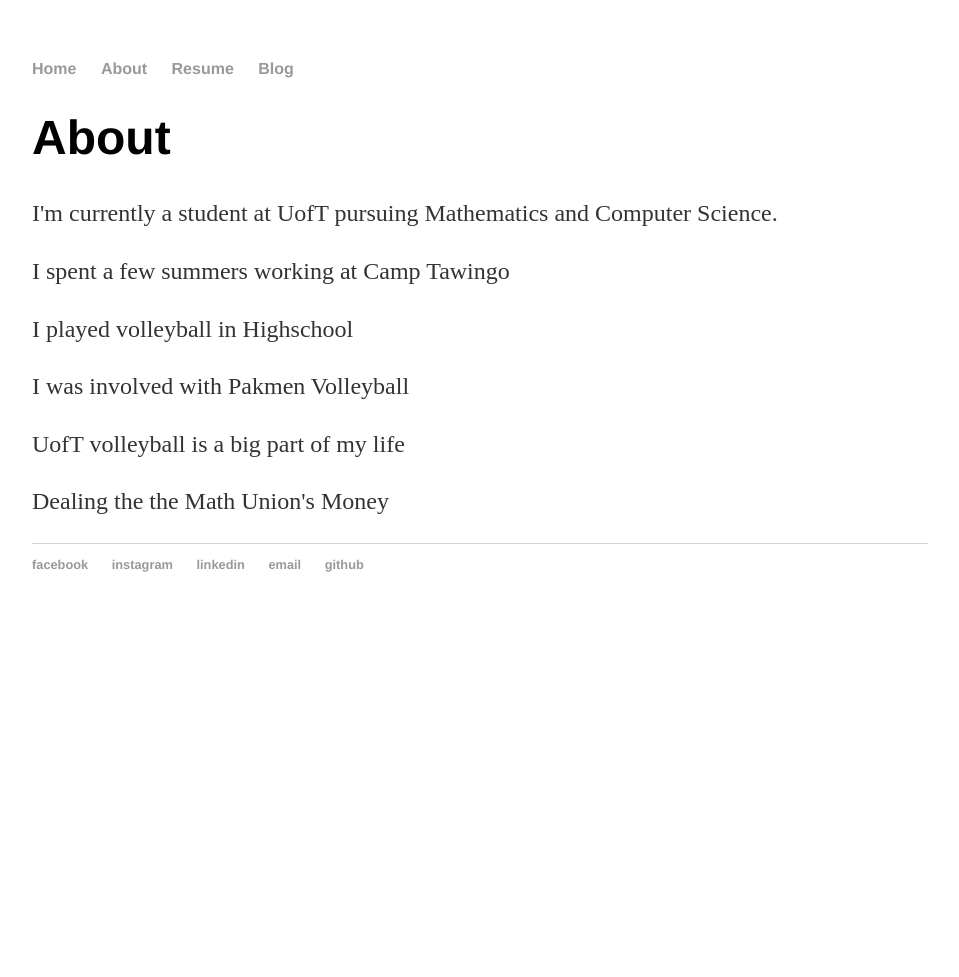
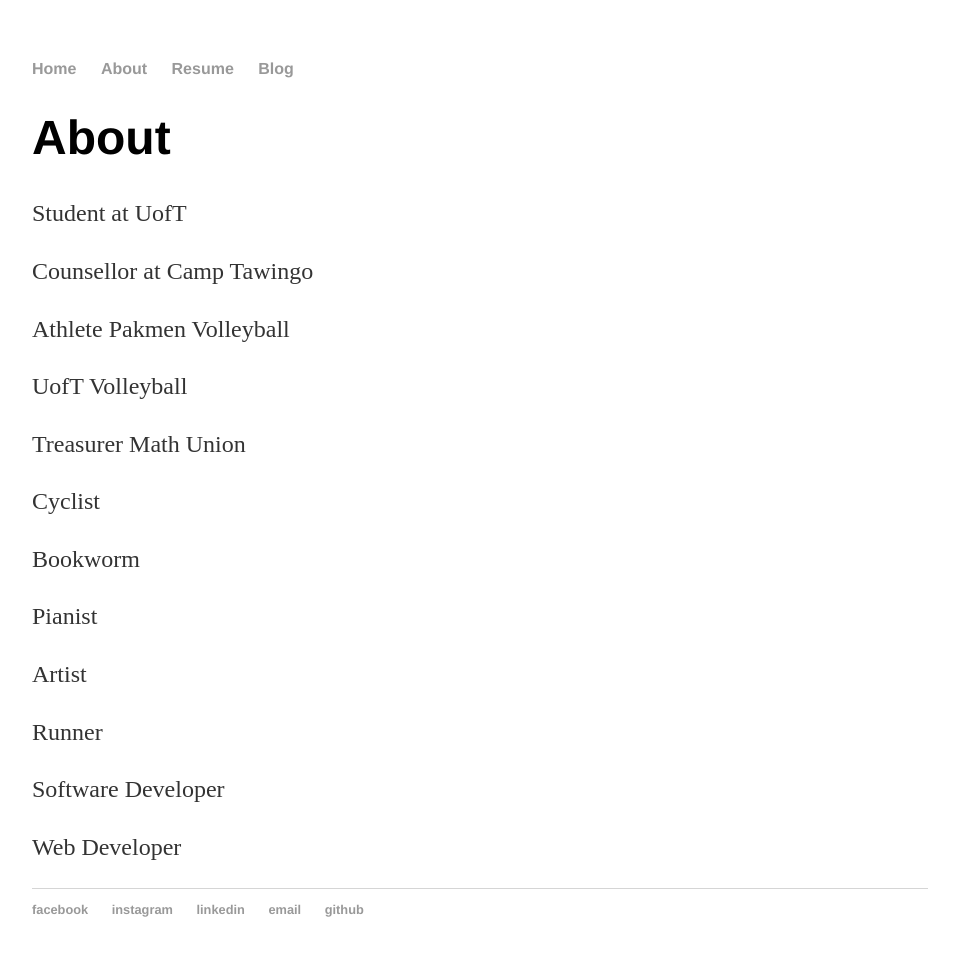
Before and after one commit to robertsonmcclure/robertsonmcclure.github.io, a Jekyll site: the page built from about/index.html, in a window 1280 px wide. Shown: the whole page, without its empty margins (160-1119 px from the left). Built offline with Jekyll 4.4.1, drawn with Linux system fonts in a browser that asks for light colours; before the commit the page ends 900 px from its top, so only the background shows below that.

Commit message:
commited using script

```diff
--- a/about/index.html
+++ b/about/index.html
@@ -4,9 +4,15 @@
 ---
 
 <h1>{{ page.title }}</h1>
-<p class="blurb">I'm currently a student at UofT pursuing Mathematics and Computer Science. </p>
-<p class="blurb">I spent a few summers working at Camp Tawingo</p>
-<p class="blurb">I played volleyball in Highschool</p>
-<p class="blurb">I was involved with Pakmen Volleyball</p>
-<p class="blurb">UofT volleyball is a big part of my life</p>
-<p class="blurb">Dealing the the Math Union's Money</p>
+<p class="blurb">Student at UofT</p>
+<p class="blurb">Counsellor at Camp Tawingo</p>
+<p class="blurb">Athlete Pakmen Volleyball</p>
+<p class="blurb">UofT Volleyball</p>
+<p class="blurb">Treasurer Math Union</p>
+<p class="blurb">Cyclist</p>
+<p class="blurb">Bookworm</p>
+<p class="blurb">Pianist</p>
+<p class="blurb">Artist</p>
+<p class="blurb">Runner</p>
+<p class="blurb">Software Developer</p>
+<p class="blurb">Web Developer</p>
```
